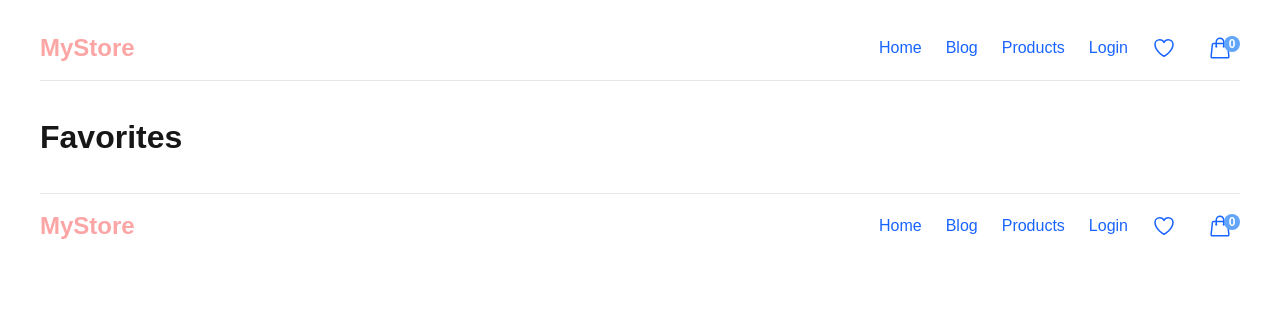
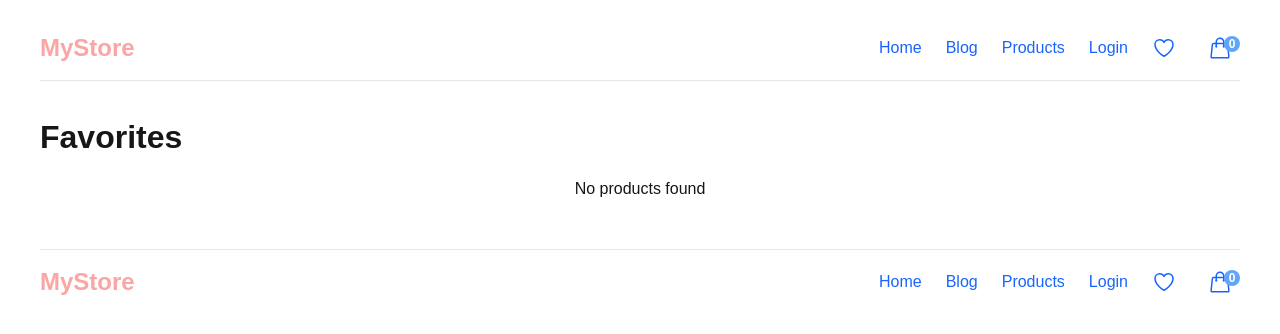
Before and after one commit to sofiekedvik/my-store, a Next.js app: page /favorites in a window 1280 px wide. Shown: the top 334 px of the page. Built offline with nearby package versions, Linux system fonts and the light colour scheme.

Commit message:
feat: adding theme providers

```diff
--- a/src/app/favorites/page.tsx
+++ b/src/app/favorites/page.tsx
@@ -1,7 +1,10 @@
-export default function Favorites() {
+import Favorites from "@/ui/components/favorites/favorites";
+
+export default function FavoritesPage() {
   return (
     <div className="">
       <h1>Favorites</h1>
+      <Favorites />
     </div>
   );
 }
--- a/src/app/layout.tsx
+++ b/src/app/layout.tsx
@@ -2,6 +2,7 @@ import type { Metadata } from "next";
 import { Geist, Geist_Mono } from "next/font/google";
 import "./globals.css";
 import NavLinks from "@/ui/components/nav/nav";
+import { Providers } from "./providers";
 
 const geistSans = Geist({
   variable: "--font-geist-sans",
@@ -28,6 +29,7 @@ export default function RootLayout({
       <body
         className={`${geistSans.variable} ${geistMono.variable} antialiased`}
       >
+        <Providers>
           <main>
             <header className="max-w-[1200px] mx-auto my-8 border-b pb-4">
               <NavLinks />
@@ -37,6 +39,7 @@ export default function RootLayout({
               <NavLinks />
             </footer>
           </main>
+        </Providers>
       </body>
     </html>
   );
--- /dev/null
+++ b/src/app/providers.tsx
@@ -0,0 +1,7 @@
+"use client";
+
+import { ThemeProvider } from "@/providers/theme";
+
+export function Providers({ children }: { children: React.ReactNode }) {
+  return <ThemeProvider>{children}</ThemeProvider>;
+}
--- /dev/null
+++ b/src/providers/theme.tsx
@@ -0,0 +1,28 @@
+"use client";
+
+import React, { createContext, useContext, useState } from "react";
+
+// Create context
+const ThemeContext = createContext({
+  theme: "light",
+  toggleTheme: () => {},
+});
+
+// Create a provider component
+export const ThemeProvider = ({ children }: { children: React.ReactNode }) => {
+  const [theme, setTheme] = useState("light"); // default theme
+
+  // Toggle theme between 'light' and 'dark'
+  const toggleTheme = () => {
+    setTheme((prevTheme) => (prevTheme === "light" ? "dark" : "light"));
+  };
+
+  return (
+    <ThemeContext.Provider value={{ theme, toggleTheme }}>
+      {children}
+    </ThemeContext.Provider>
+  );
+};
+
+// Custom hook to use the context
+export const useTheme = () => useContext(ThemeContext);
--- a/src/ui/components/favorites/favorites.tsx
+++ b/src/ui/components/favorites/favorites.tsx
@@ -8,7 +8,7 @@ function Favorites() {
 
   return (
     <div className="row-start-3 flex gap-6 flex-wrap items-center justify-center">
-      <ProductGrid products={favorites} />
+      <ProductGrid products={favorites} noFilters />
     </div>
   );
 }
--- a/src/ui/components/product-grid/product-grid.tsx
+++ b/src/ui/components/product-grid/product-grid.tsx
@@ -11,8 +11,10 @@ import { HeartIcon } from "@heroicons/react/24/outline";
 
 export default function ProductGrid({
   products,
+  noFilters,
 }: {
   products: Array<TProduct>;
+  noFilters?: boolean;
 }) {
   const searchParams = useSearchParams();
   const router = useRouter();
@@ -85,14 +87,15 @@ export default function ProductGrid({
 
   const renderHeartIcon = (id: string | number) => {
     if (isFavorite(id)) {
-      return <HeartIconSolid className="w-5 h-5" />;
+      return <HeartIconSolid className="w-5 h-5 text-blue-500" />;
     }
-    return <HeartIcon className="w-5 h-5" />;
+    return <HeartIcon className="w-5 h-5 text-blue-500" />;
   };
 
   return (
     <div>
       <div className="bg-white">
+        {!noFilters && (
           <div className="flex gap-6 justify-between items-center py-6">
             <div className="flex gap-6 items-center">
               <h3 className="text-md tracking-tight text-gray-900">
@@ -140,23 +143,28 @@ export default function ProductGrid({
               )}
             </div>
           </div>
+        )}
         {productsGrid.length ? (
           <div className="grid grid-cols-1 gap-x-6 gap-y-10 sm:grid-cols-2 lg:grid-cols-3 xl:grid-cols-4 xl:gap-x-8">
             {productsGrid.map((product) => (
-              <a key={product.id} href={product.href} className="group">
+              <div className="group" key={product.id}>
+                <a href={product.href}>
                   <img
                     alt={product.imageAlt}
                     src={product.imageSrc}
                     className="aspect-square w-full rounded-lg bg-gray-200 object-cover group-hover:opacity-75 xl:aspect-7/8"
                   />
+                </a>
                 <h3 className="mt-4 text-sm text-gray-700">{product.name}</h3>
+                <div className="flex justify-between items-center">
                   <p className="mt-1 text-lg font-medium text-gray-900">
                     {product.price}
                   </p>
-                <div onClick={() => handleToggleFavorites(product.id)}>
+                  <button onClick={() => handleToggleFavorites(product.id)}>
                     {renderHeartIcon(product.id)}
+                  </button>
                 </div>
-              </a>
+              </div>
             ))}
           </div>
         ) : (
```
Lines whose indentation alone changed are shown as unchanged.
